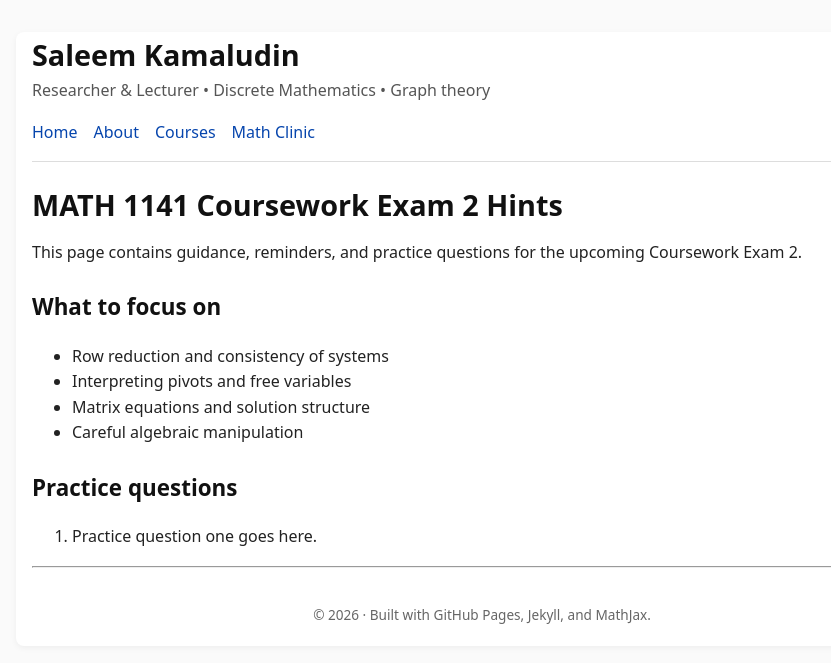
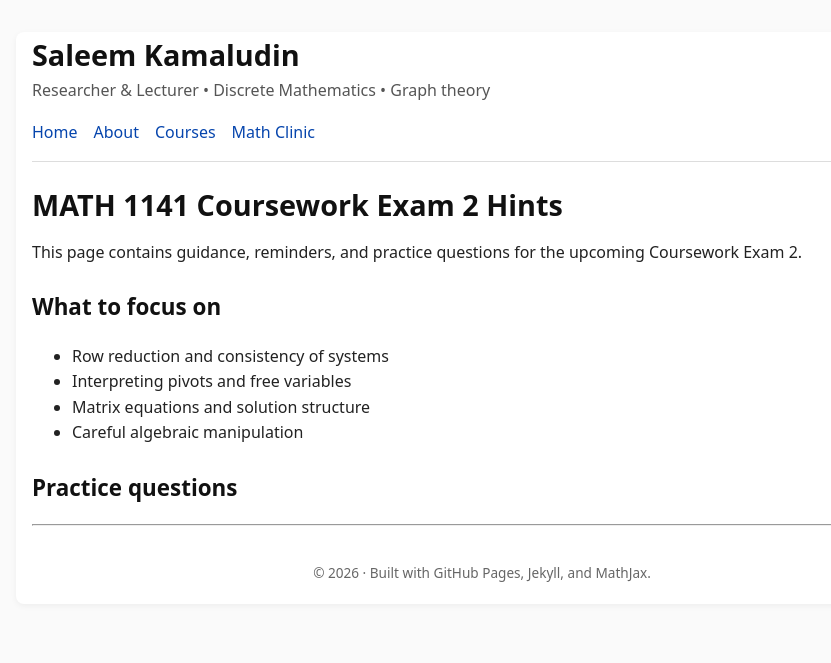
Before and after one commit to SaleemKamaludin/SaleemKamaludin.github.io, a Jekyll site: the page built from courses/math-1141-coursework-exam-2-hints.md, in a window 1280 px wide. Shown: the top 663 px of the page, without its empty margins (158-989 px from the left). Built offline with Jekyll 4.4.1, drawn with Linux system fonts in a browser that asks for light colours.

Commit message:
Update math-1141-coursework-exam-2-hints.md

```diff
--- a/courses/math-1141-coursework-exam-2-hints.md
+++ b/courses/math-1141-coursework-exam-2-hints.md
@@ -15,4 +15,3 @@ This page contains guidance, reminders, and practice questions for the upcoming
 - Careful algebraic manipulation
 
 ## Practice questions
-1. Practice question one goes here.
```
